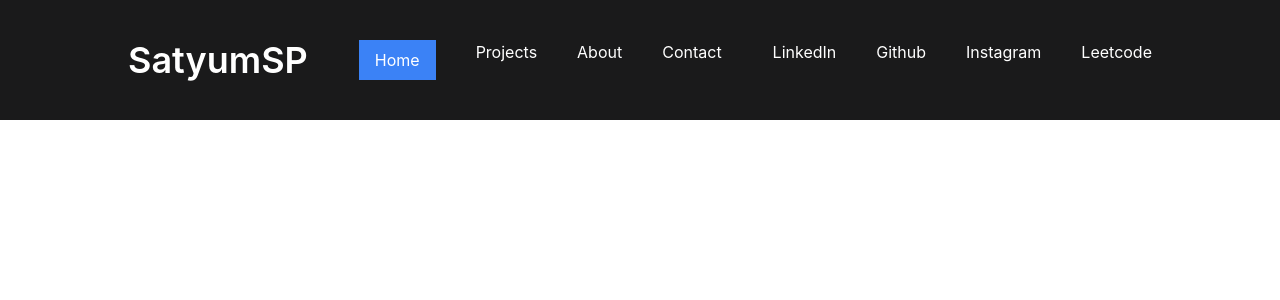
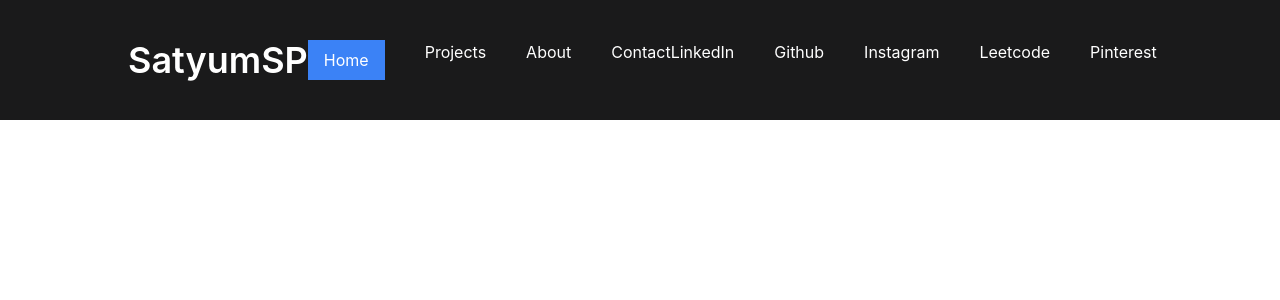
Before and after one commit to Satyum-Singh/Resume, a React (Create React App) app in the folder resume/: page / in a window 1280 px wide. Shown: the top 300 px of the page. Built offline with nearby package versions, Linux system fonts and the light colour scheme.

Commit message:
adding styles.

```diff
--- a/resume/src/Components/Navbar.jsx
+++ b/resume/src/Components/Navbar.jsx
@@ -16,6 +16,7 @@ function Navbar() {
                     <div>Github</div>
                     <div>Instagram</div>
                     <div>Leetcode</div>
+                    <div>Pinterest</div>
                 </div>
             </div>
         </div>
```
